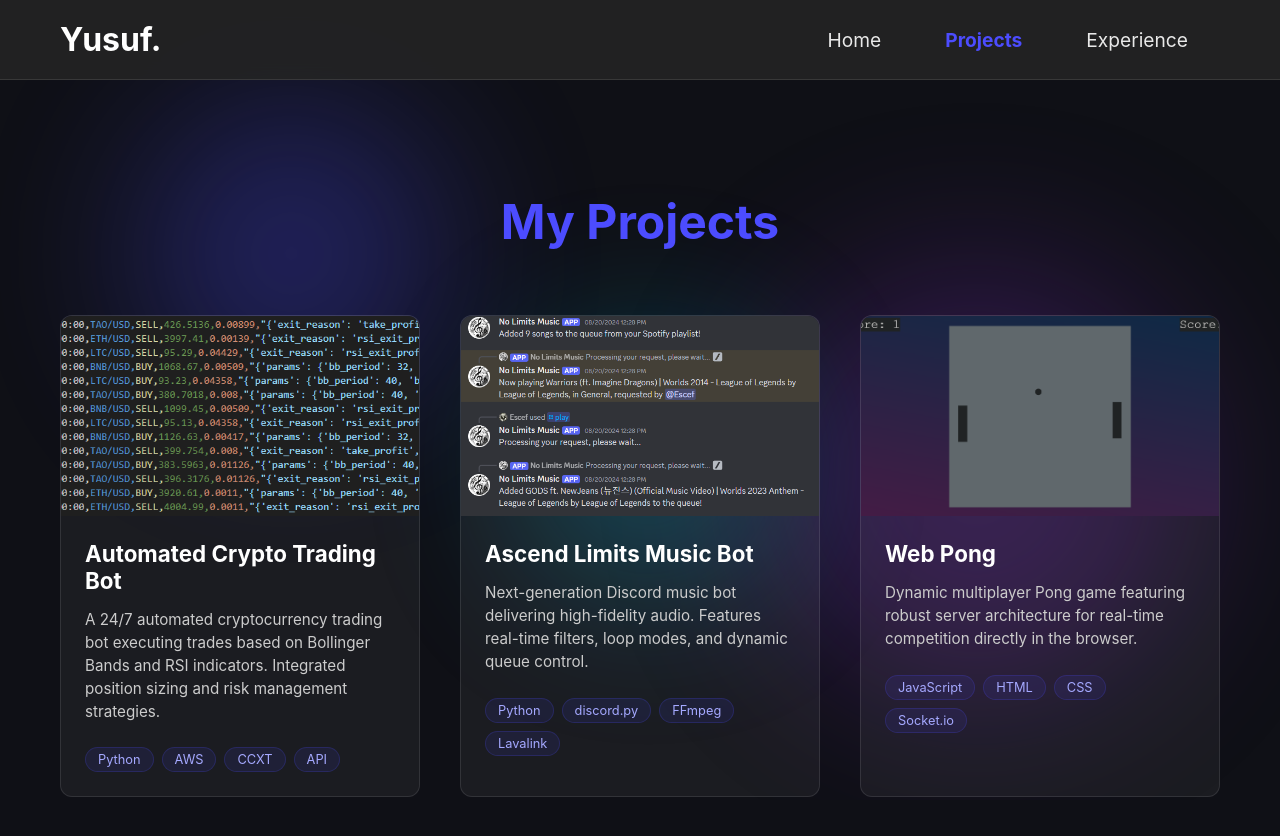
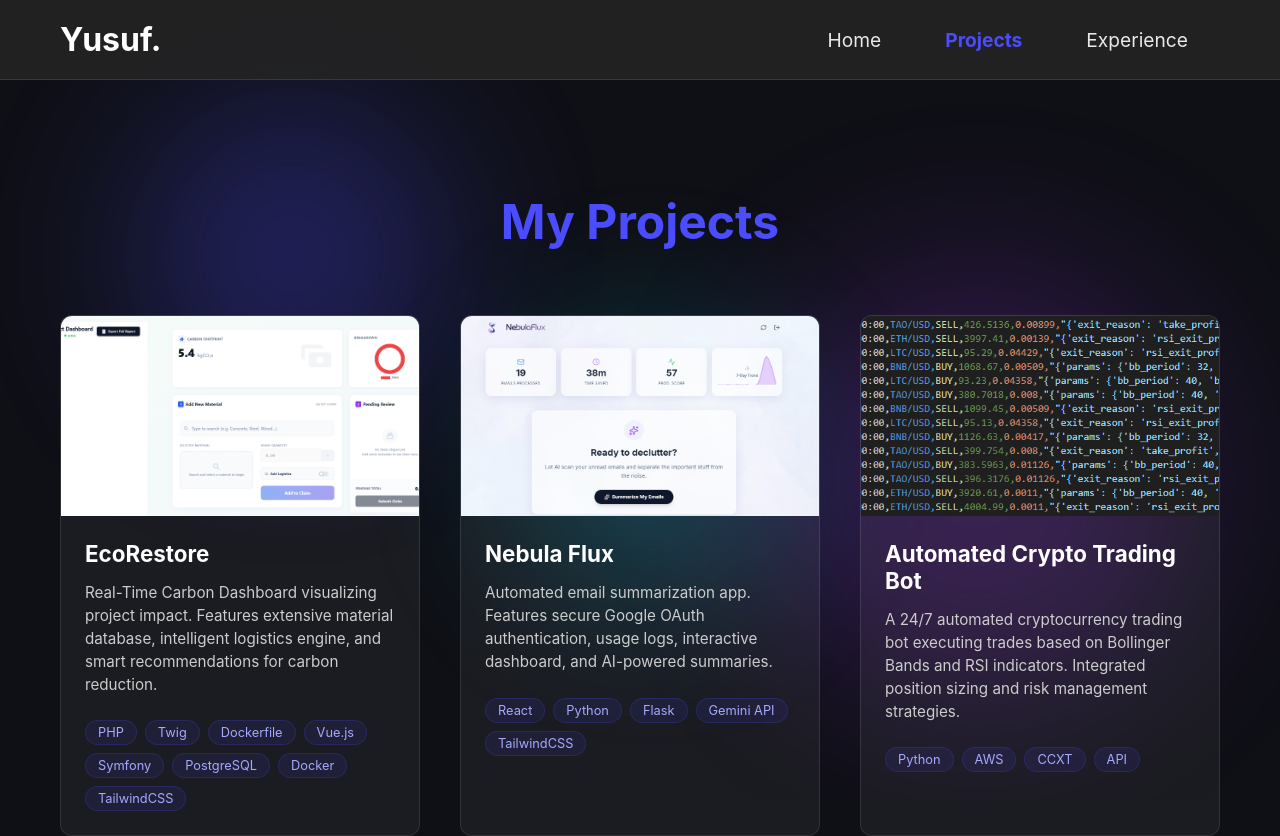
Before and after one commit to YusufTheDev/YusufTheDev.github.io, a React (Vite) app: page /projects in a window 1280 px wide. Shown: the top 836 px of the page. Built offline with nearby package versions, Linux system fonts and the light colour scheme.

Commit message:
Add EcoRestore and Nebula Flux projects

```diff
--- a/src/pages/Projects.jsx
+++ b/src/pages/Projects.jsx
@@ -4,6 +4,26 @@
 import './Projects.css';
 
 const projectsData = [
+    {
+        title: "EcoRestore",
+        description: "Real-Time Carbon Dashboard visualizing project impact. Features extensive material database, intelligent logistics engine, and smart recommendations for carbon reduction.",
+        image: "/images/ecorestore.png",
+        tech: ["PHP", "Twig", "Dockerfile", "Vue.js", "Symfony", "PostgreSQL", "Docker", "TailwindCSS"],
+        links: {
+            github: "https://github.com/YusufTheDev/eco_restore",
+            live: "https://eco-restore.onrender.com"
+        }
+    },
+    {
+        title: "Nebula Flux",
+        description: "Automated email summarization app. Features secure Google OAuth authentication, usage logs, interactive dashboard, and AI-powered summaries.",
+        image: "/images/nebulaflux.png",
+        tech: ["React", "Python", "Flask", "Gemini API", "TailwindCSS"],
+        links: {
+            github: "https://github.com/YusufTheDev/Gmail-Summarizer"
+        }
+    },
+
     {
         title: "Automated Crypto Trading Bot",
         description: "A 24/7 automated cryptocurrency trading bot executing trades based on Bollinger Bands and RSI indicators. Integrated position sizing and risk management strategies.",
```
Also changed, not shown: public/images/ecorestore.png (added), public/images/nebulaflux.png (added).
